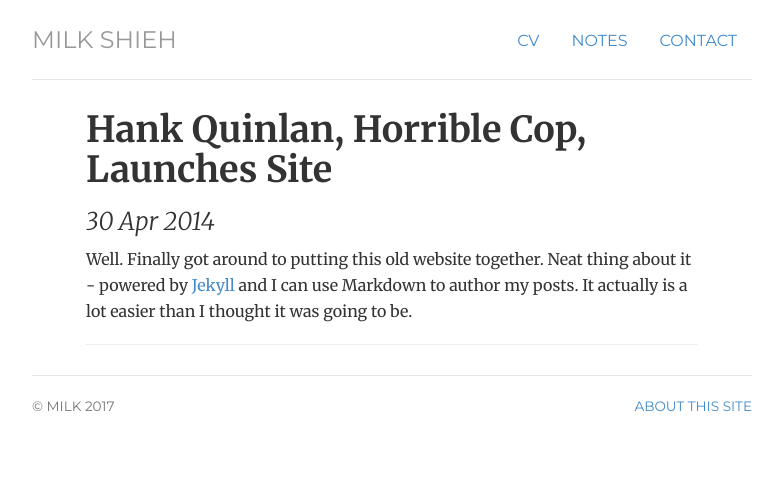
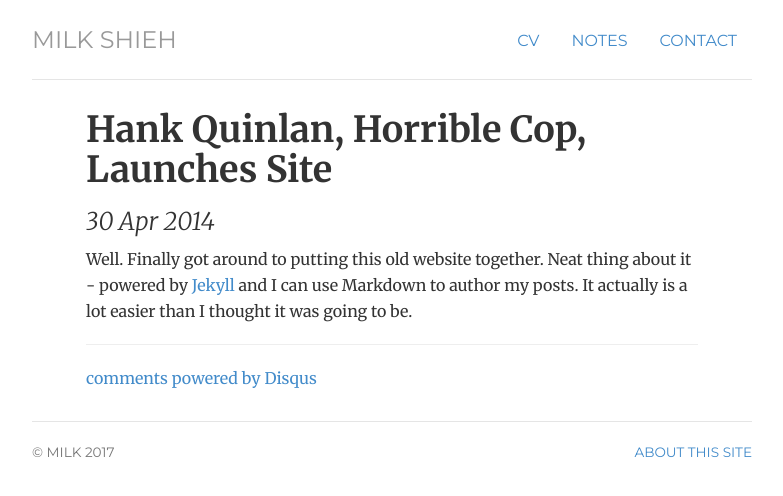
Before and after one commit to milkshieh/milkshieh.github.io, a Jekyll site: the page built from _posts/2014-04-30-hank-quinlan-site-launched.md, in a window 1280 px wide. Shown: the top 496 px of the page, without its empty margins (248-1031 px from the left). Built offline with Jekyll 4.4.1, drawn with Linux system fonts in a browser that asks for light colours; nearby versions of some CDN libraries; library files that are not in the unit come from our copies; comment, search, counter and statistics services are not loaded; some of the changed lines change nothing that is shown.

Commit message:
rewrite some info

```diff
--- a/_config.yml
+++ b/_config.yml
@@ -1,3 +1,2 @@
-name: Milk Shieh
+permalink: /notes/:year/:month/:day/:title
 markdown: kramdown
-permalink: /blog/:year/:month/:day/:title
--- /dev/null
+++ b/_includes/analytics.html
@@ -0,0 +1,10 @@
+		<script>
+		  (function(i,s,o,g,r,a,m){i['GoogleAnalyticsObject']=r;i[r]=i[r]||function(){
+		  (i[r].q=i[r].q||[]).push(arguments)},i[r].l=1*new Date();a=s.createElement(o),
+		  m=s.getElementsByTagName(o)[0];a.async=1;a.src=g;m.parentNode.insertBefore(a,m)
+		  })(window,document,'script','//www.google-analytics.com/analytics.js','ga');
+
+		  ga('create', 'UA-38506466-1', 'jmcglone.com');
+		  ga('send', 'pageview');
+
+		</script>
--- /dev/null
+++ b/_includes/disqus.html
@@ -0,0 +1,14 @@
+<div id="disqus_thread"></div>
+    <script type="text/javascript">
+        /* * * CONFIGURATION VARIABLES: EDIT BEFORE PASTING INTO YOUR WEBPAGE * * */
+        var disqus_shortname = 'jmcglone'; // required: replace example with your forum shortname
+
+        /* * * DON'T EDIT BELOW THIS LINE * * */
+        (function() {
+            var dsq = document.createElement('script'); dsq.type = 'text/javascript'; dsq.async = true;
+            dsq.src = '//' + disqus_shortname + '.disqus.com/embed.js';
+            (document.getElementsByTagName('head')[0] || document.getElementsByTagName('body')[0]).appendChild(dsq);
+        })();
+    </script>
+    <noscript>Please enable JavaScript to view the <a href="http://disqus.com/?ref_noscript">comments powered by Disqus.</a></noscript>
+    <a href="http://disqus.com" class="dsq-brlink">comments powered by <span class="logo-disqus">Disqus</span></a>
--- a/_includes/head.html
+++ b/_includes/head.html
@@ -18,5 +18,5 @@
   <script src="../../assets/js/respond.min.js"></script>
 	<![endif]-->
 	<!-- google analytics - i will not share this data with google -->
-	<!-- {% include analytics.html %} -->
+	{% include analytics.html %}
 </head>
```
